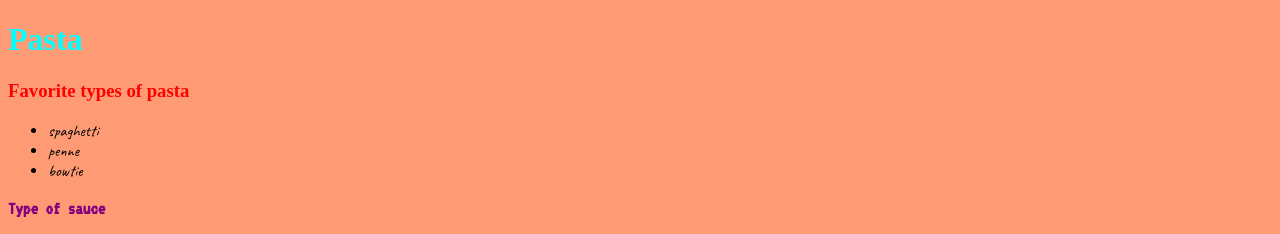
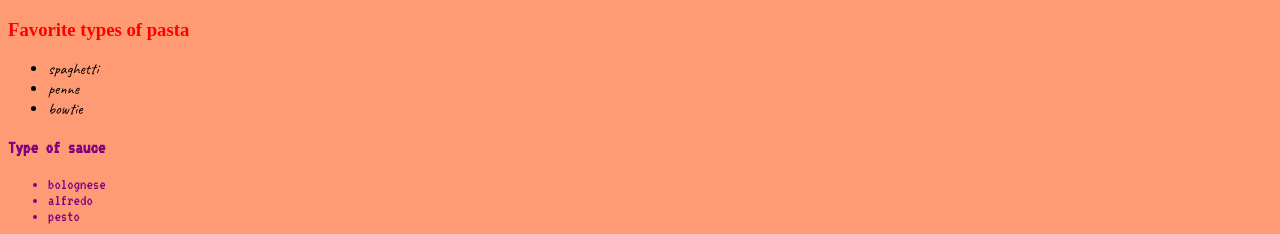
Before and after one commit to DjjimmyHD/chiefKeith, a plain HTML site: page index.html in a window 1280 px wide. Shown: the top 234 px of the page. Drawn offline with Linux system fonts and the light colour scheme; a web font is replaced by a local one.

Commit message:
deleted h1 from index.html

```diff
--- a/index.html
+++ b/index.html
@@ -10,7 +10,7 @@
 
 </head>
 <body>
-    <h1>Pasta</h1>
+
         <h3>Favorite types of pasta</h3>
     <ul class="noodle">
         <li>spaghetti</li>
```
